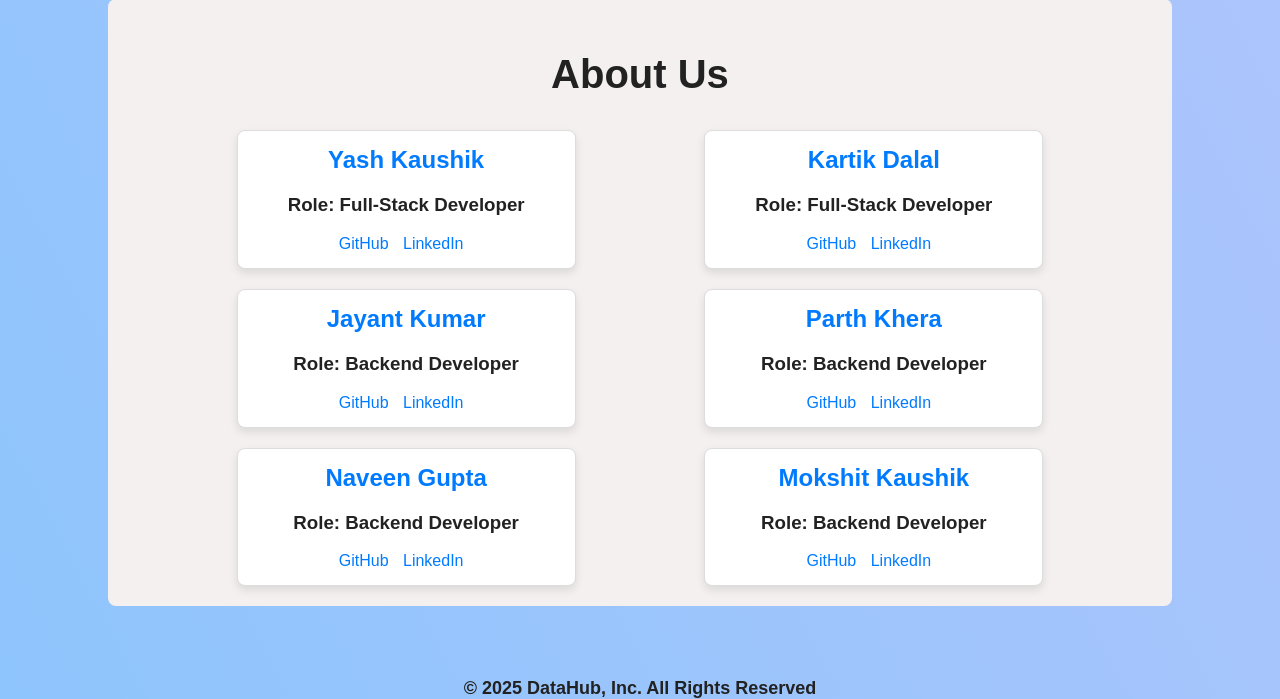
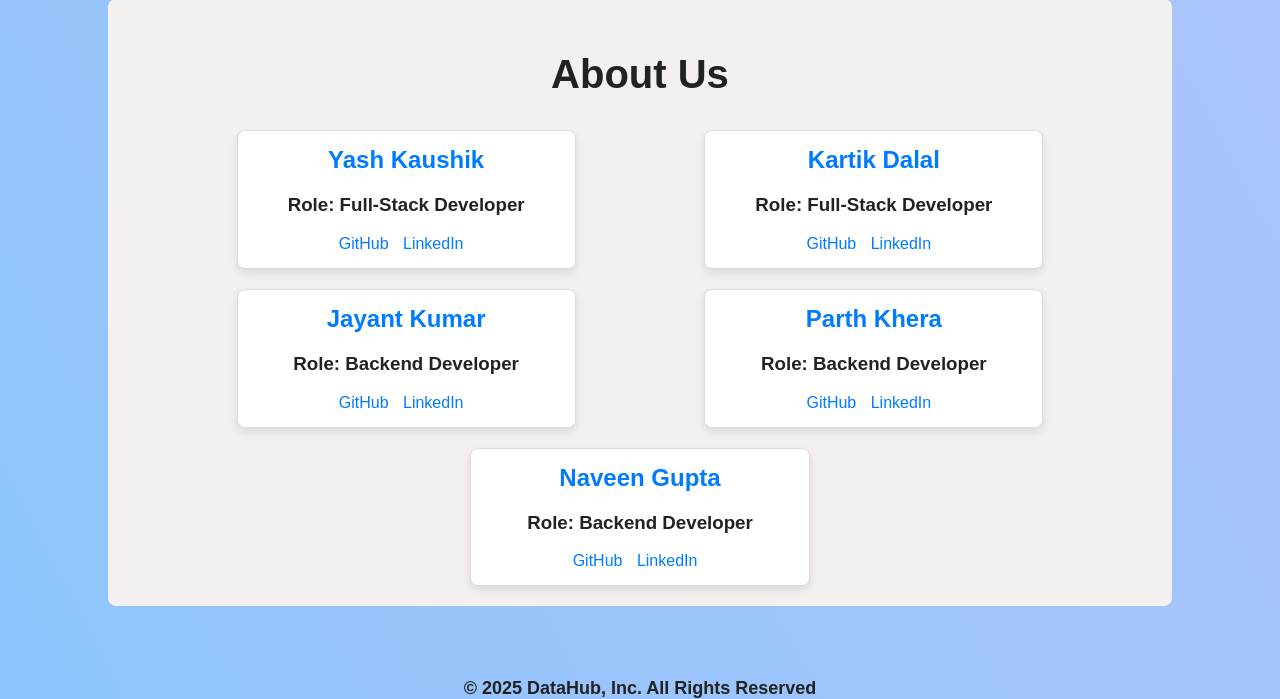
Before and after one commit to Kaushik20yash/DataHub_Prod, a Flask app: page / in a window 1280 px wide. Shown: the part 5368-6067 px from the top of the page. Run offline with Flask 3, Linux system fonts and the light colour scheme.

Commit message:
Update index.html

```diff
--- a/templates/index.html
+++ b/templates/index.html
@@ -745,12 +745,6 @@
                     <a href="" target="_blank">GitHub</a>
                     <a href="" target="_blank">LinkedIn</a>
                 </div>
-                <div class="team-member">
-                    <h2>Mokshit Kaushik</h2>
-                    <h3>Role: Backend Developer</h3>
-                    <a href="" target="_blank">GitHub</a>
-                    <a href="" target="_blank">LinkedIn</a>
-                </div>
             </div>
         </div>
     </section><br><br><br><br>
```
